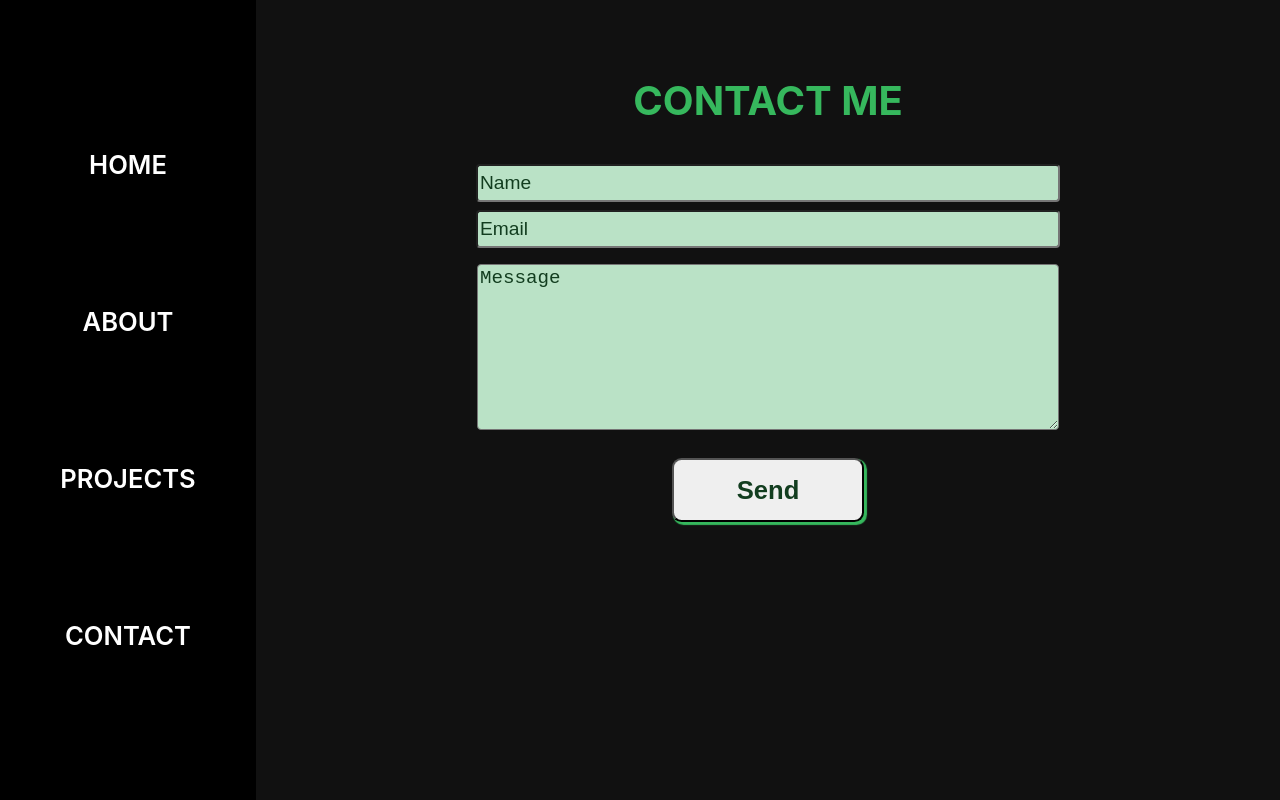
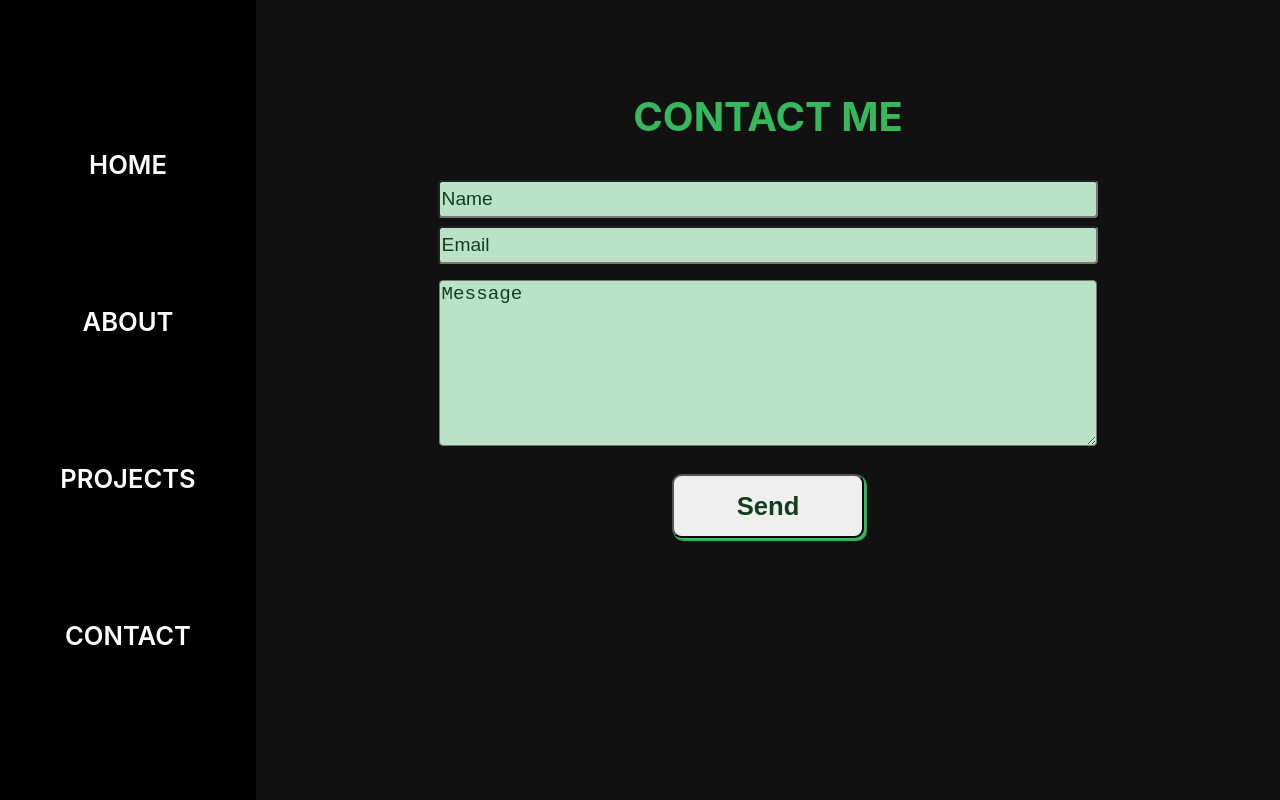
Before and after one commit to cardioforcake/portfolio-v1, a React (Create React App) app: page /contact in a window 1280 px wide. Built offline with nearby package versions, Linux system fonts and the light colour scheme.

Commit message:
add minor styling

```diff
--- a/src/components/Contact/Contact.module.css
+++ b/src/components/Contact/Contact.module.css
@@ -13,6 +13,7 @@
 }
 
 .headingContainer{
+  margin-top: 2rem;
   height: 7rem;
   display: flex;
   justify-self: center;
@@ -20,7 +21,7 @@
 }
 
 .contactForm{
-  width: 75%;
+  width: 85%;
   height: 75%;
   display: flex;
   flex-direction: column;
```
